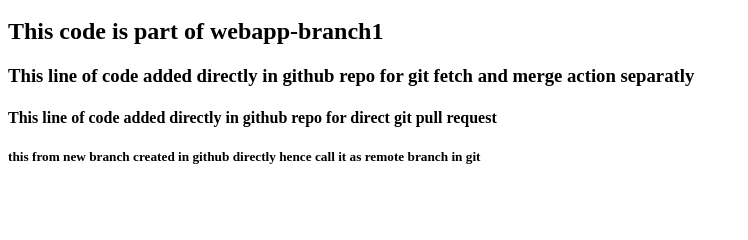
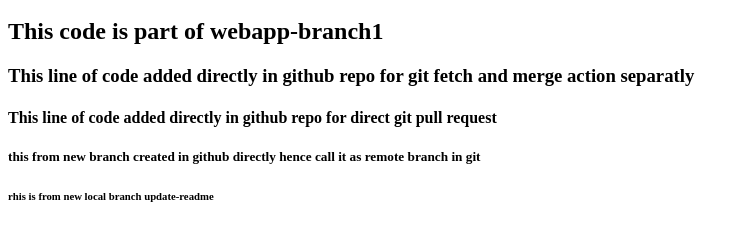
Before and after one commit to surya4tech/webapp, a plain HTML site: page index.html in a window 1280 px wide. Shown: the part 48-288 px from the top of the page, without its empty margins (0-748 px from the left). Drawn offline with Linux system fonts and the light colour scheme.

Commit message:
one more change from h6

```diff
--- a/index.html
+++ b/index.html
@@ -3,3 +3,4 @@
 <h3>This line of code added directly in github repo for git fetch and merge action separatly</h3>
 <h4>This line of code added directly in github repo for direct git pull request</h4>
 <h5>this from new branch created in github directly hence call it as remote branch in git</h5>
+<h6>rhis is from new local branch update-readme</h6>
```
